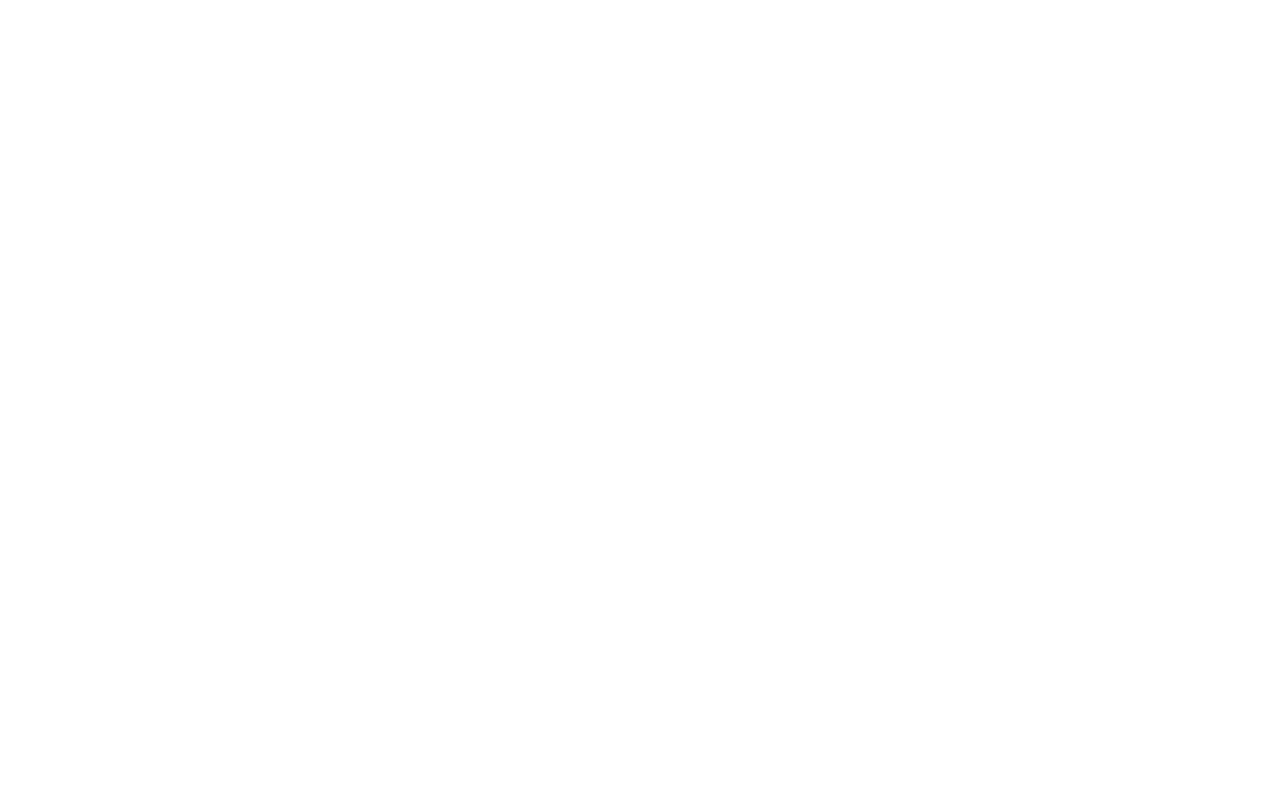
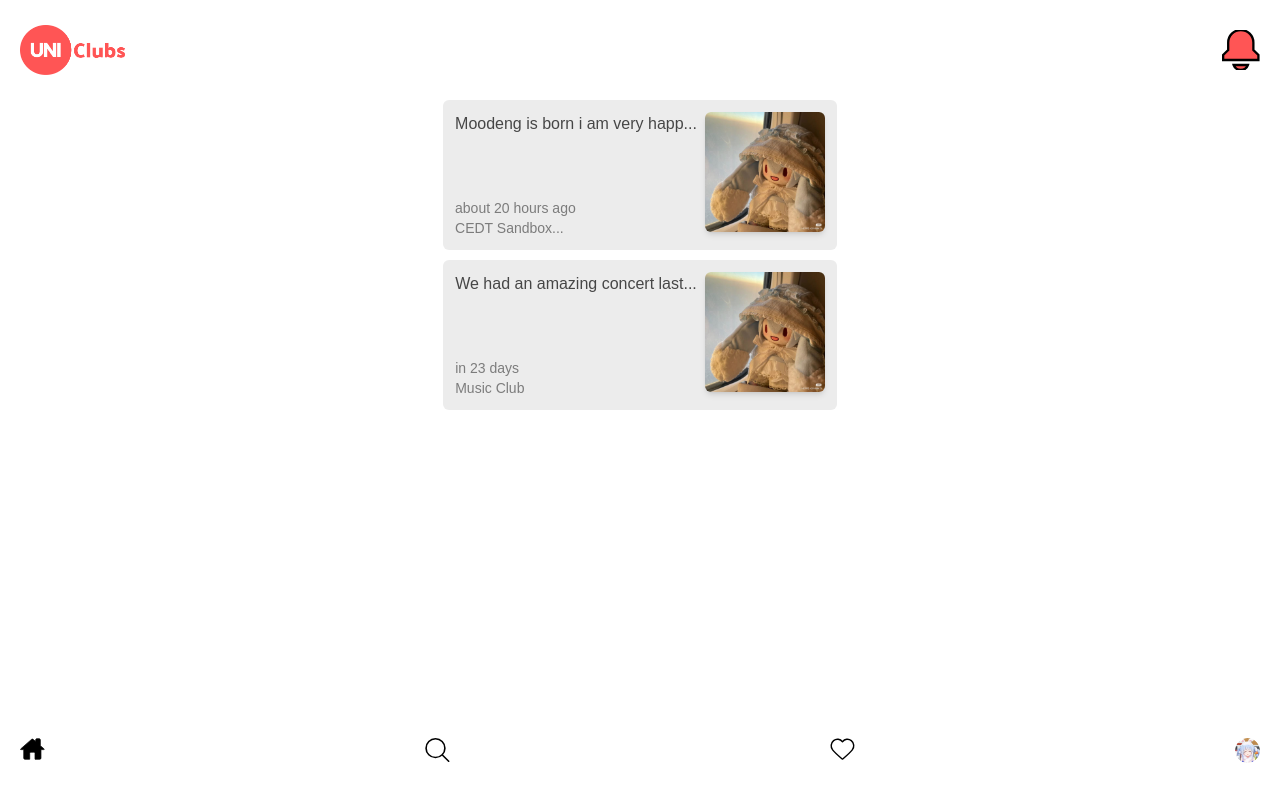
Before and after one commit to Chulinuwu/UniClubFrontend, a SvelteKit app: page /notification in a window 1280 px wide. Built offline with nearby package versions, Linux system fonts and the light colour scheme; a web font is replaced by a local one.

Commit message:
add notification page(demo)

```diff
--- a/src/lib/components/Topnavbar.svelte
+++ b/src/lib/components/Topnavbar.svelte
@@ -1,10 +1,25 @@
 <script lang="ts">
 	import notification from '../icon/notification.svg';
+	import strokeNotification from '../icon/strokeNotification.svg';
 	import uniclub from '../images/Uniclub.png';
 	import { goto } from '$app/navigation';
+	import { onMount } from 'svelte';
+
+	let currentPath = '';
+	let showNotification = false;
+	onMount(() => {
+		currentPath = window.location.pathname;
+		showNotification = currentPath === '/notification';
+	});
 </script>
 
 <div class="w-full h-[100px] z-50 p-5 fixed bg-white flex items-center justify-between">
 	<div class=" flex h-[50px]"><img src={uniclub} alt="uniclub" /></div>
-	<a href="/notification" class="flex h-[40px] min-h-[px] min-w-8 max-w-8 items-center justify-center"><img src={notification} alt="notification" class="min-h-[40px]"/></a>
+	{#if showNotification}
+		<img src={strokeNotification} alt="notification" class="min-h-[40px]"/>
+	{:else}
+		<a href="/notification" class="flex h-[40px] min-h-[px] min-w-8 max-w-8 items-center justify-center">
+			<img src={notification} alt="notification" class="min-h-[40px]"/>
+		</a>
+	{/if}
 </div>
--- a/src/routes/notification/+page.svelte
+++ b/src/routes/notification/+page.svelte
@@ -0,0 +1,43 @@
+<script type="ts">
+	import Topnavbar from '$lib/components/Topnavbar.svelte';
+	import BottomNavbar from '$lib/components/bottomNavbar.svelte';
+	import FeedCard from '$lib/components/feedCard.svelte';
+	import profile2 from '$lib/images/profile2.jpg';
+	import profile3 from '$lib/images/profile3.jpg';
+	import profile4 from '$lib/images/profile4.jpg';
+    import { goto } from '$app/navigation';
+
+    function handleNavigate1() {
+		goto(`/activity/F001`);
+	}
+    function handleNavigate2() {
+		goto(`/activity/F002`);
+	}
+
+</script>
+
+<div class="w-full h-full">
+	<Topnavbar />
+    <div>
+	<div class="p-5 gap-[10px] flex flex-col w-full items-center mb-[100px] pt-[100px]">
+            <FeedCard
+                    feedId="F001"
+                    date="10/22/2024"
+                    imageURL= {profile2}
+                    name="CEDT Sandbox Clubbbbb"
+                    header="Moodeng is born i am very happy to see Moodeng"
+                    on:navigate = {handleNavigate1}
+            />
+            <FeedCard
+                feedId="F002"
+                date="11/15/2024"
+                imageURL= {profile2}
+                name="Music Club"
+                header="We had an amazing concert last night!"
+                on:navigate = {handleNavigate2}
+            />
+        </div>
+    </div>
+
+	<BottomNavbar />
+</div>
```
Also changed, not shown: src/lib/icon/strokeNotification.svg (added).
